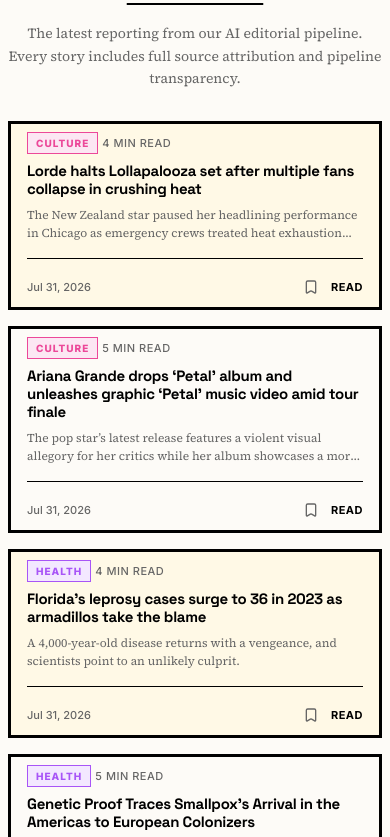
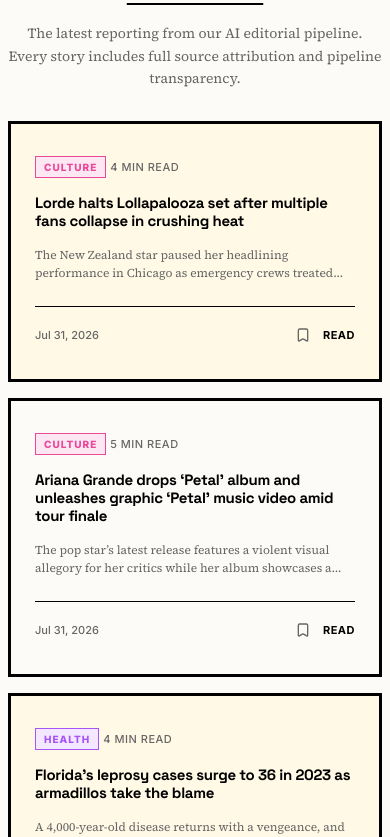
Before and after one commit to Kehn-Marv/Nimigora, a Next.js app: page / in a window 390 px wide. Shown: the part 2127-2964 px from the top of the page. Built offline with nearby package versions, Linux system fonts and the light colour scheme; no server answers; the database is empty.

Commit message:
Match article card padding with exclusive card on all screens

```diff
--- a/app/globals.css
+++ b/app/globals.css
@@ -768,10 +768,10 @@
 }
 
 .article-card-body {
-  padding: var(--space-lg);
+  padding: var(--space-xl) var(--space-lg);
   display: flex;
   flex-direction: column;
-  gap: var(--space-sm);
+  gap: var(--space-md);
   flex: 1;
 }
 
@@ -1879,7 +1879,7 @@
   }
 
   .article-card-body {
-    padding: var(--space-md);
+    padding: var(--space-xl) var(--space-lg);
   }
 
   .article-card-headline {
@@ -2540,7 +2540,6 @@
 
   /* ── Article cards 480px ───────────────── */
   .article-card-body {
-    padding: var(--space-sm) var(--space-md);
   }
 
   .article-card-headline {
```
